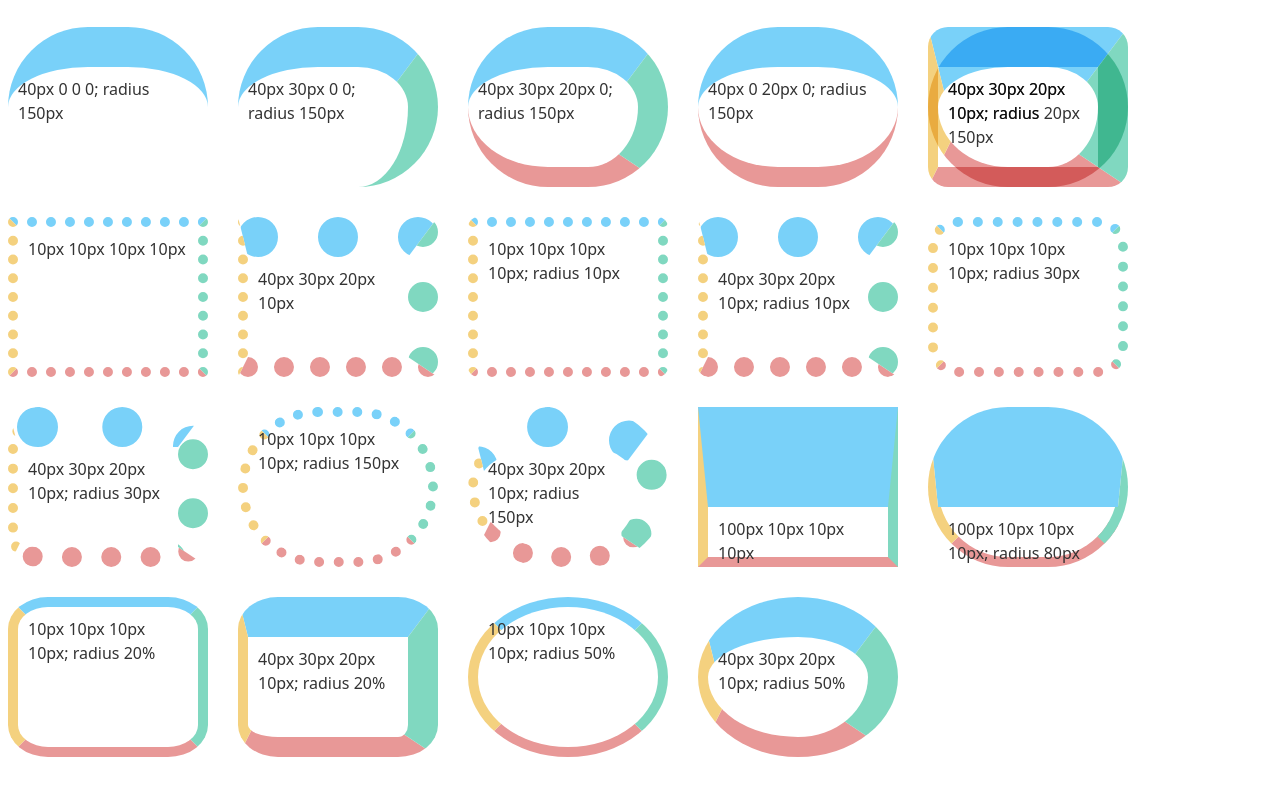
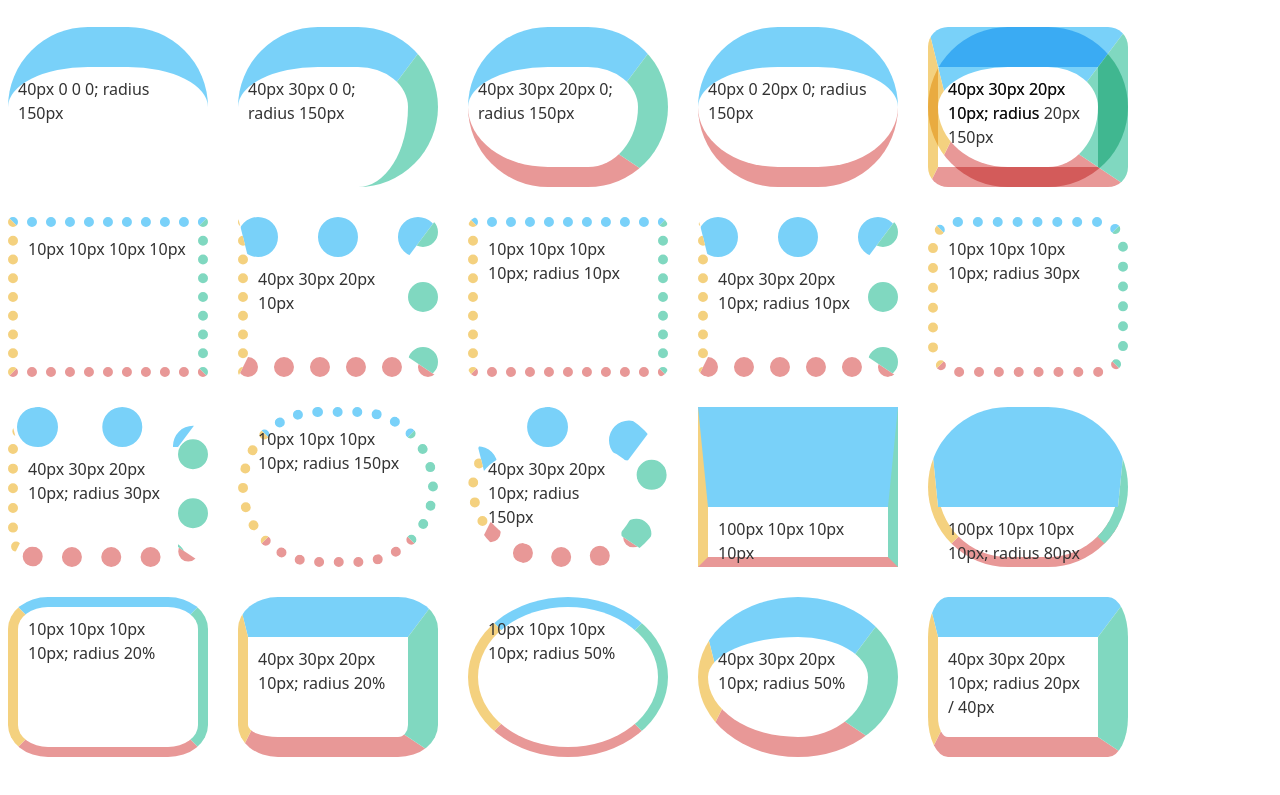
Before and after one commit to sharapeco/labs.suzume.dev., a website: page html/css/border/index.html in a window 1280 px wide. Shown: the part 824-1619 px from the top of the page. Drawn offline with Linux system fonts and the light colour scheme.

Commit message:
✨ border-radiusに2つの値を持つクラスを追加

```diff
--- a/html/css/border/index.html
+++ b/html/css/border/index.html
@@ -115,6 +115,10 @@
 
 		.radius-50percent {
 			border-radius: 50%;
+		}
+
+		.radius-two-values {
+			border-radius: 20px / 40px;
 		}
 
 		.relative {
@@ -296,6 +300,10 @@
 		<div class="b bt-4 br-3 bb-2 bl-1 radius-50percent">
 			40px 30px 20px 10px; radius 50%
 		</div>
+
+		<div class="b bt-4 br-3 bb-2 bl-1 radius-two-values">
+			40px 30px 20px 10px; radius 20px / 40px
+		</div>
 	</div>
 </body>
 
```
